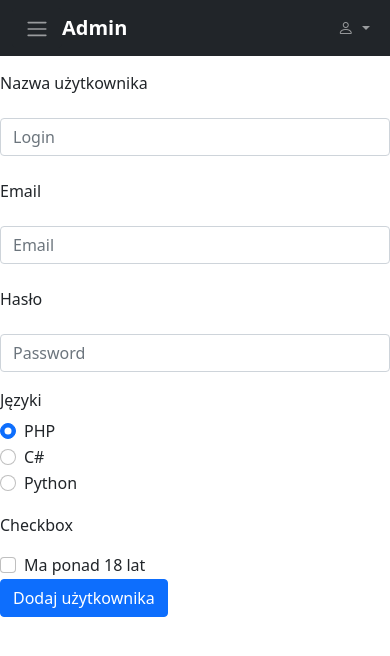
After one commit to Lettulouz/SI-Bearing-App, a PHP site: page /views/admin/add_user.php in a window 390 px wide. The commit adds this page. Shown: the top 656 px of the page. Run offline with PHP 8.4, Linux system fonts and the light colour scheme; some libraries are stand-ins or nearby versions.

Commit message:
add_user

```diff
--- /dev/null
+++ b/app/views/admin/add_user.php
@@ -0,0 +1,75 @@
+<?php
+include 'adm_nav.php';
+
+?>
+
+<form>
+ <div class="form-group row">
+    <label for="inputLogin" class="col-sm-2 mb-3 col-form-label">Nazwa użytkownika</label>
+    <div class="col-sm-10 mb-3">
+      <input type="text" class="form-control" id="inputLogin" placeholder="Login">
+    </div>
+  </div>
+  <div class="form-group row">
+    <label for="inputEmail3" class="col-sm-2 mb-3  col-form-label">Email</label>
+    <div class="col-sm-10 mb-3">
+      <input type="email" class="form-control" id="inputEmail3" placeholder="Email">
+    </div>
+  </div>
+  <div class="form-group row">
+    <label for="inputPassword3" class="col-sm-2 mb-3  col-form-label">Hasło</label>
+    <div class="col-sm-10 mb-3">
+      <input type="password" class="form-control" id="inputPassword3" placeholder="Password">
+    </div>
+  </div>
+  <fieldset class="form-group">
+    <div class="row">
+      <legend class="col-form-label col-sm-2 pt-0">Języki</legend>
+      <div class="col-sm-10 mb-3">
+        <div class="form-check">
+          <input class="form-check-input" type="radio" name="gridRadios" id="gridRadios1" value="option1" checked>
+          <label class="form-check-label" for="gridRadios1">
+            PHP
+          </label>
+        </div>
+        <div class="form-check">
+          <input class="form-check-input" type="radio" name="gridRadios" id="gridRadios2" value="option2">
+          <label class="form-check-label" for="gridRadios2">
+            C#
+          </label>
+        </div>
+        <div class="form-check disabled">
+          <input class="form-check-input" type="radio" name="gridRadios" id="gridRadios3" value="option3">
+          <label class="form-check-label" for="gridRadios3">
+            Python
+          </label>
+        </div>
+      </div>
+    </div>
+  </fieldset>
+  <div class="form-group row">
+    <div class="col-sm-2 mb-3">Checkbox</div>
+    <div class="col-sm-10">
+      <div class="form-check">
+        <input class="form-check-input" type="checkbox" id="gridCheck1">
+        <label class="form-check-label" for="gridCheck1">
+          Ma ponad 18 lat
+        </label>
+      </div>
+    </div>
+  </div>
+  <div class="form-group row">
+    <div class="col-sm-10">
+      <button type="submit" class="btn btn-primary">Dodaj użytkownika</button>
+    </div>
+  </div>
+</form>
+
+<script>
+    document.getElementById('users_collapse').classList.add('show');
+    document.getElementById('users_collapse_btn').setAttribute( 'aria-expanded', 'true' );
+    document.getElementById('users_collapse_btn').setAttribute( 'style', 'color:white !important' );
+    document.getElementById('add_user').setAttribute( 'style', 'color:white !important' );
+</script>
+
+<?php include dirname(__FILE__,2) . "/footer.php"; ?>
--- a/app/views/admin/adm_nav.php
+++ b/app/views/admin/adm_nav.php
@@ -64,7 +64,7 @@
          <a href=<?php echo ROOT."/admin/list_of_users"?> id="user_lists" class="nav-link text-muted">
             Lista użytkowników
           </a>
-          <a href="#" class="nav-link text-muted">
+          <a href=<?php echo ROOT."/admin/add_user"?> id="add_user" class="nav-link text-muted">
             Dodawanie użytkowników
           </a>
           <a href="<?php echo ROOT."/admin/list_of_content_managers"?>" id="mn_list" class="nav-link text-muted">
```
